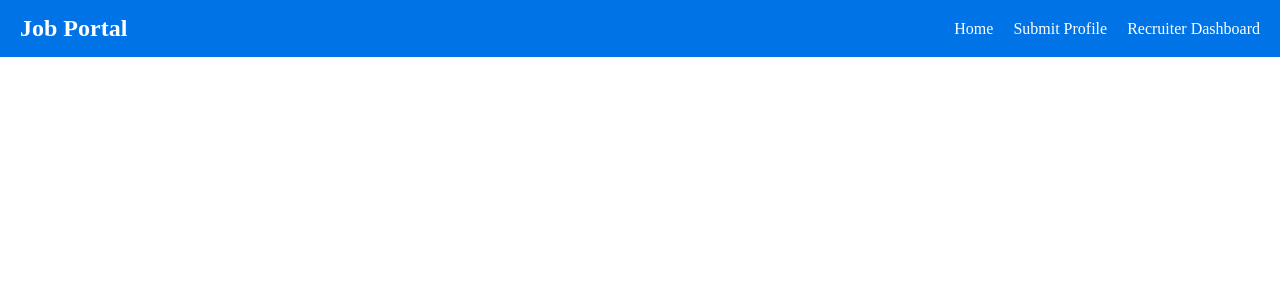
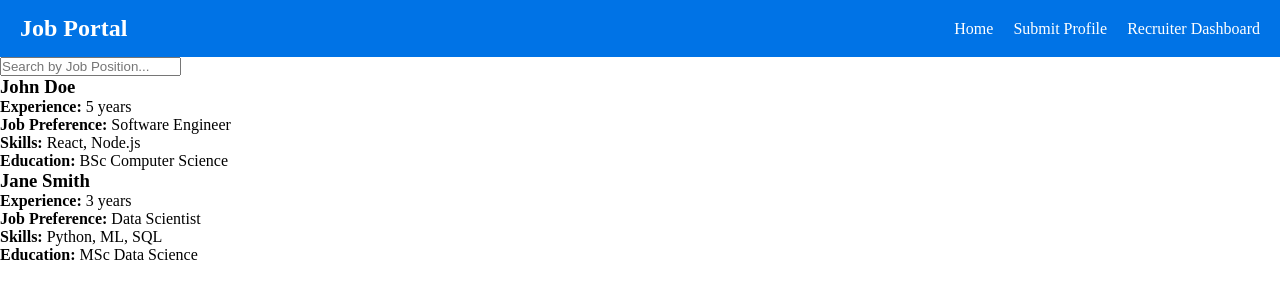
Before and after one commit to Jarshan/Job-Portal-Faite, a React (Vite) app: page /recruiter in a window 1280 px wide. Shown: the top 300 px of the page. Built offline with nearby package versions, Linux system fonts and the light colour scheme.

Commit message:
Recruiter Dashboard

```diff
--- a/src/App.jsx
+++ b/src/App.jsx
@@ -3,6 +3,7 @@ import { BrowserRouter as Router, Routes, Route } from "react-router-dom";
 import Navbar from './components/Navbar';
 import Home from './components/Home';
 import CandidateForm from './components/CandidateForm';
+import RecruiterDashboard from './components/RecruiterDashboard';
 
 
 
@@ -14,6 +15,7 @@ const App = () => {
     <Routes>
        <Route path="/" element={<Home/>} />
        <Route path="/candidate" element={<CandidateForm/>} />
+       <Route path="/recruiter" element={<RecruiterDashboard/>} />
 
     </Routes>
   </Router>
--- /dev/null
+++ b/src/components/CandidateCard.jsx
@@ -0,0 +1,13 @@
+
+
+const CandidateCard = ({ candidate }) => (
+  <div className="candidate-card">
+    <h3>{candidate.fullName}</h3>
+    <p><strong>Experience:</strong> {candidate.experience} years</p>
+    <p><strong>Job Preference:</strong> {candidate.jobPreference}</p>
+    <p><strong>Skills:</strong> {candidate.skills}</p>
+    <p><strong>Education:</strong> {candidate.education}</p>
+  </div>
+);
+
+export default CandidateCard;
--- a/src/components/RecruiterDashboard.jsx
+++ b/src/components/RecruiterDashboard.jsx
@@ -0,0 +1,22 @@
+import { useState } from "react";
+import CandidateCard from "./CandidateCard";
+import "../styles/RecruiterDashboard.css";
+
+const mockCandidates = [
+  { fullName: "John Doe", experience: "5", jobPreference: "Software Engineer", skills: "React, Node.js", education: "BSc Computer Science" },
+  { fullName: "Jane Smith", experience: "3", jobPreference: "Data Scientist", skills: "Python, ML, SQL", education: "MSc Data Science" },
+];
+
+const RecruiterDashboard = () => {
+  const [search, setSearch] = useState("");
+
+  return (
+    <div className="recruiter-dashboard">
+      <input type="text" placeholder="Search by Job Position..." onChange={(e) => setSearch(e.target.value)} />
+      {mockCandidates.filter((c) => c.jobPreference.toLowerCase().includes(search.toLowerCase()))
+        .map((candidate, index) => <CandidateCard key={index} candidate={candidate} />)}
+    </div>
+  );
+};
+
+export default RecruiterDashboard;
```
